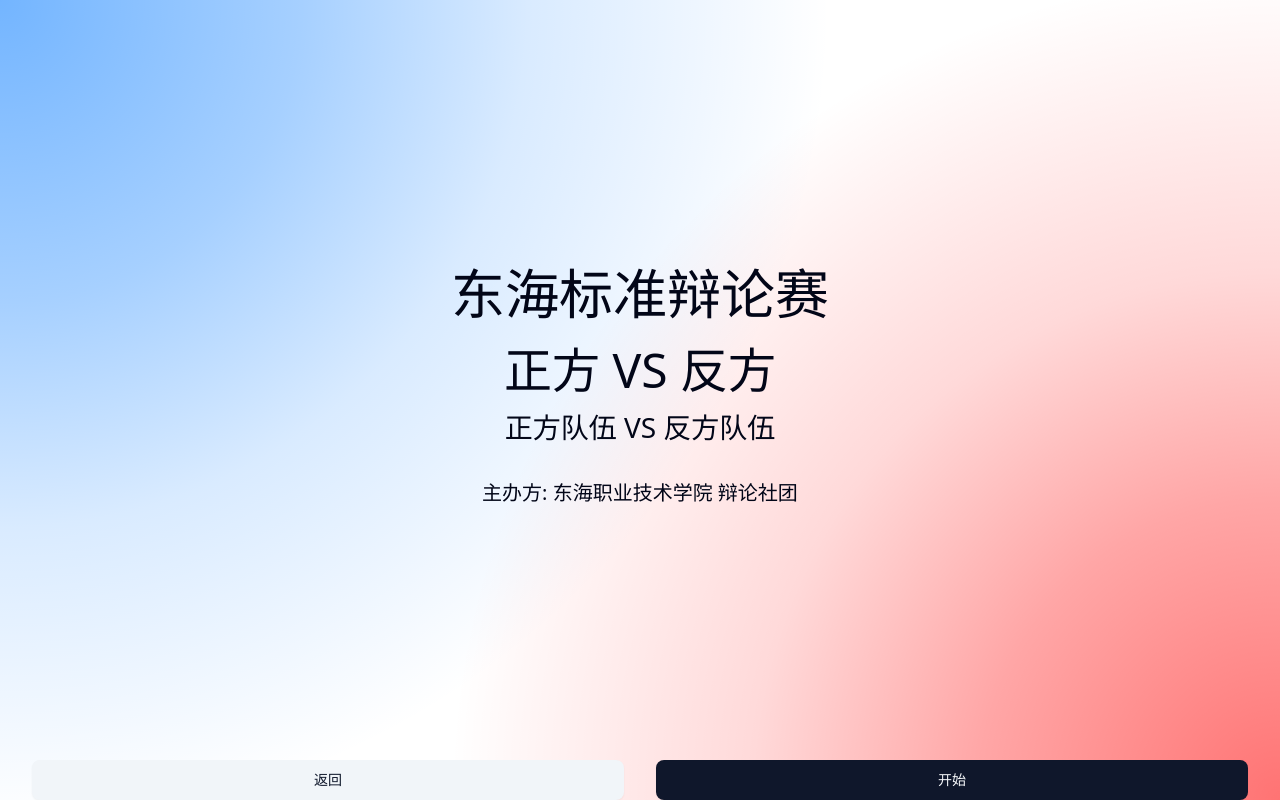
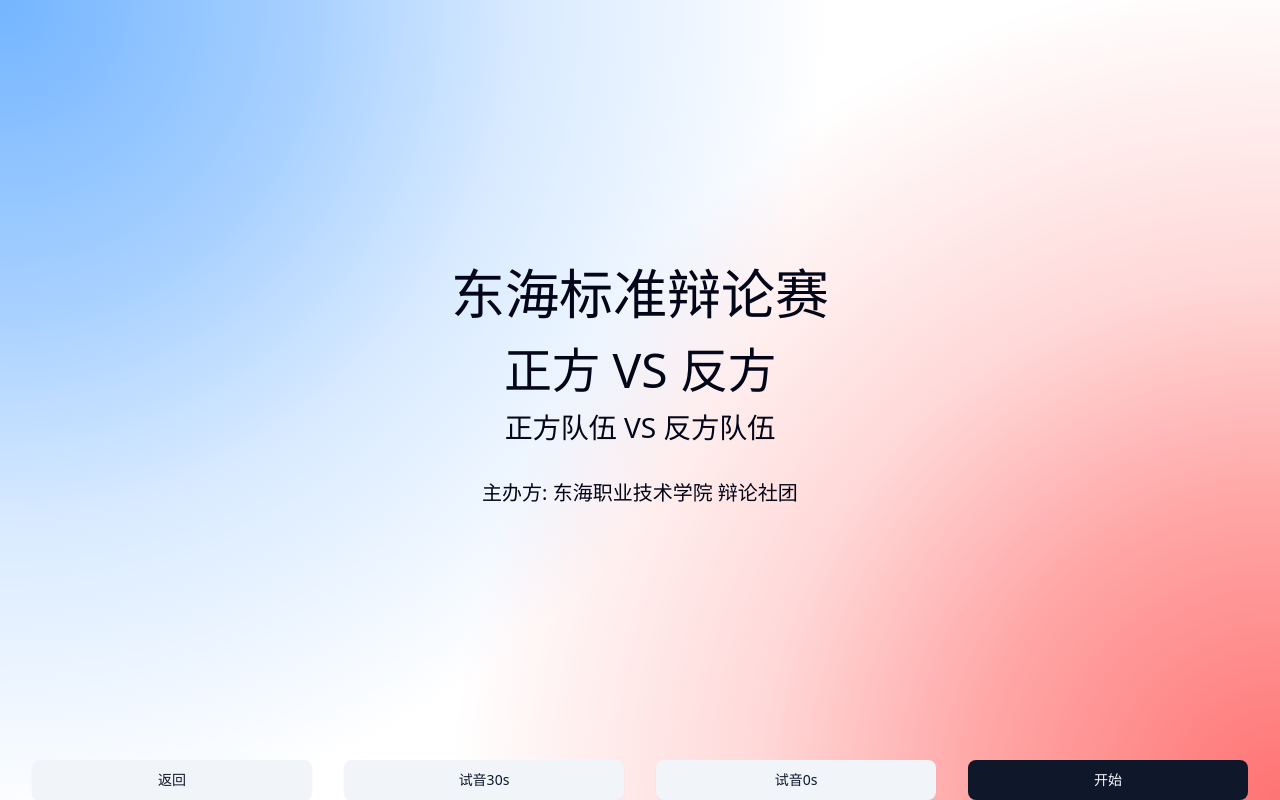
Before and after one commit to ifloppy/dh-debate-timer, a SvelteKit app: page /competition in a window 1280 px wide. Built offline with nearby package versions, Linux system fonts and the light colour scheme.

Commit message:
Add test audio button

```diff
--- a/src/routes/competition/+page.svelte
+++ b/src/routes/competition/+page.svelte
@@ -158,6 +158,8 @@
 
         <Toolbar>
             <Button variant="secondary" onclick={() => goto("/")} size="lg">返回</Button>
+            <Button variant="secondary" onclick={()=>{ringtone30s.play()}} size="lg">试音30s</Button>
+            <Button variant="secondary" onclick={()=>{ringtone0s.play()}} size="lg">试音0s</Button>
             <Button onclick={firstProcedure} size="lg">开始</Button>
         </Toolbar>
     {:else if mode == 1}
```
